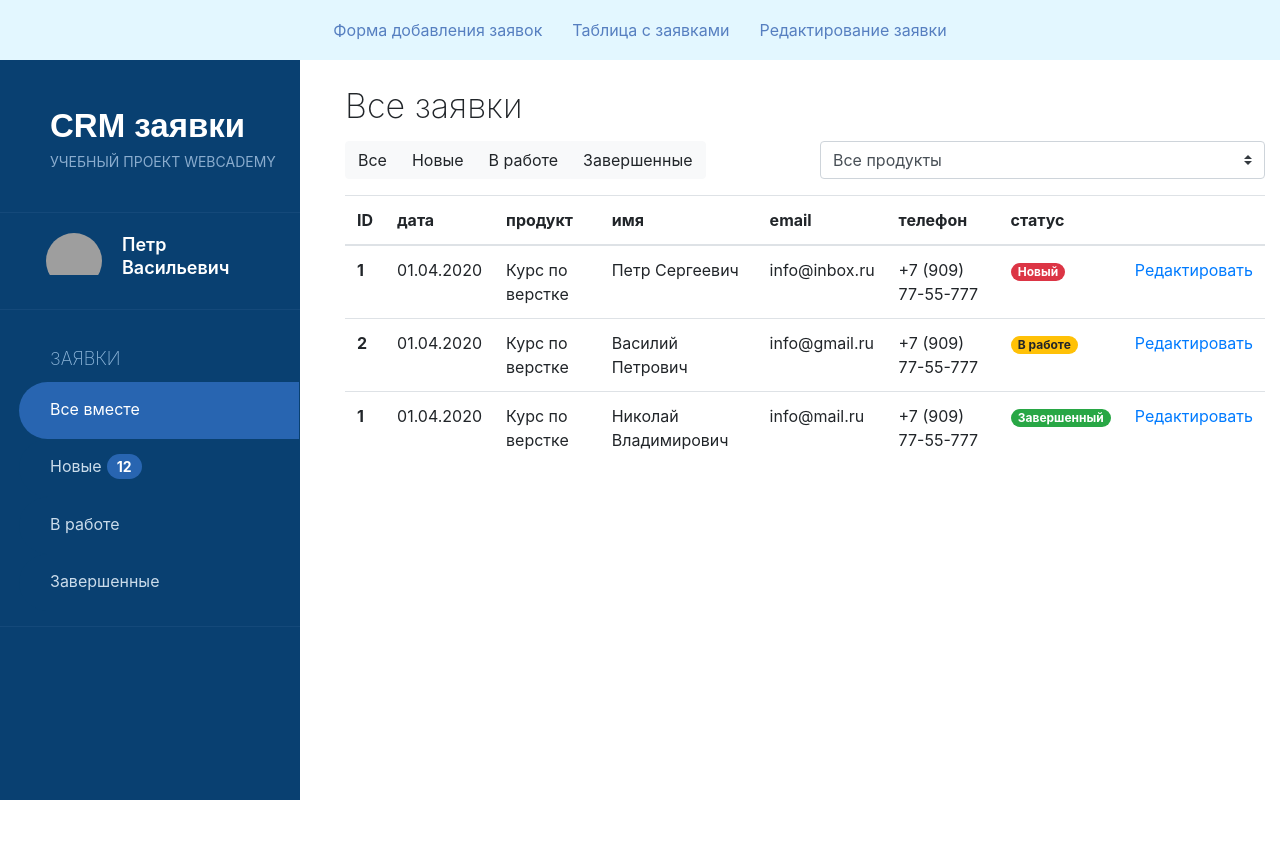
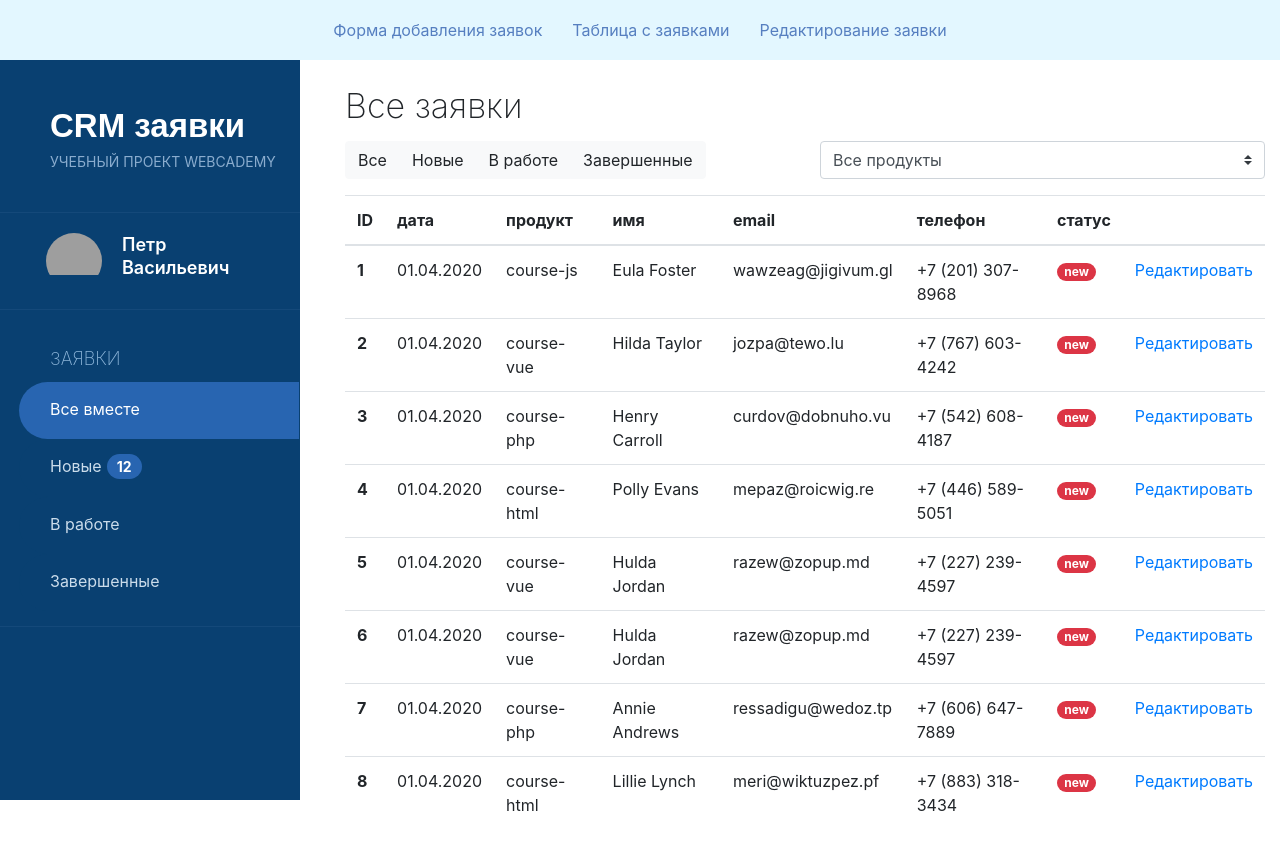
Before and after one commit to anmeshkov/-react-crm, a React (Create React App) app: page / in a window 1280 px wide. Shown: the top 850 px of the page. Before the commit the page ends 800 px from the top, so only its background shows below. Built offline with nearby package versions, Linux system fonts and the light colour scheme; data requests are answered from the project's data file; grey boxes are pictures that could not be loaded.

Commit message:
feat: реализован запрос на сервер и отображение заявок

```diff
--- a/package.json
+++ b/package.json
@@ -17,7 +17,8 @@
     "start": "react-scripts start",
     "build": "react-scripts build",
     "test": "react-scripts test",
-    "eject": "react-scripts eject"
+    "eject": "react-scripts eject",
+    "server": "json-server --watch src/db.json --port 8080"
   },
   "eslintConfig": {
     "extends": [
--- a/src/components/LeftPanel/index.jsx
+++ b/src/components/LeftPanel/index.jsx
@@ -1,5 +1,5 @@
 /* ----------------------------------------------------------------
-  Left Panel
+  Left Panel Component
 ---------------------------------------------------------------- */
 
 const LeftPanel = () => {
--- a/src/components/MainWrapper/index.jsx
+++ b/src/components/MainWrapper/index.jsx
@@ -1,13 +1,14 @@
 /* ----------------------------------------------------------------
-  Main Wrapper
+  Main Wrapper Component
 ---------------------------------------------------------------- */
+import RequestsList from "../RequestsList";
 
-const MainWrapper = () => {
+const MainWrapper = ({requests, isLoading, error}) => {
   return (
     <div className="main-wrapper">
       <div className="container-fluid">
         <div className="admin-heading-1">Все заявки</div>
-        <form action>
+        <form>
           {/* <div class="form-row"> */}
           <div className="row mb-3 justify-content-start">
             {/* Col */}
@@ -23,7 +24,7 @@ const MainWrapper = () => {
             {/* Col */}
             <div className="col">
               <select className="custom-select" id="productSelect">
-                <option value="all" selected>Все продукты</option>
+                <option value="all">Все продукты</option>
                 <option value="course-html">Курс по верстке</option>
                 <option value="course-js">Курс по JavaScript</option>
                 <option value="course-vue">Курс по VUE JS</option>
@@ -34,64 +35,9 @@ const MainWrapper = () => {
             {/* // Col */}
           </div>
         </form>
-        <table className="table fs-14">
-          <thead>
-            <tr>
-              <th>ID</th>
-              <th>дата</th>
-              <th>продукт</th>
-              <th>имя</th>
-              <th>email</th>
-              <th>телефон</th>
-              <th>статус</th>
-              <th />
-            </tr>
-          </thead>
-          <tbody id="tbody">
-            <tr>
-              <th scope="row">1</th>
-              <td>01.04.2020</td>
-              <td>Курс по верстке</td>
-              <td>Петр Сергеевич</td>
-              <td>info@inbox.ru</td>
-              <td>+7 (909) 77-55-777</td>
-              <td>
-                <div className="badge badge-pill badge-danger">Новый</div>
-              </td>
-              <td>
-                <a href="edit.html">Редактировать</a>
-              </td>
-            </tr>
-            <tr>
-              <th scope="row">2</th>
-              <td>01.04.2020</td>
-              <td>Курс по верстке</td>
-              <td>Василий Петрович</td>
-              <td>info@gmail.ru</td>
-              <td>+7 (909) 77-55-777</td>
-              <td>
-                <div className="badge badge-pill badge-warning">В работе</div>
-              </td>
-              <td>
-                <a href="edit.html">Редактировать</a>
-              </td>
-            </tr>
-            <tr>
-              <th scope="row">1</th>
-              <td>01.04.2020</td>
-              <td>Курс по верстке</td>
-              <td>Николай Владимирович</td>
-              <td>info@mail.ru</td>
-              <td>+7 (909) 77-55-777</td>
-              <td>
-                <div className="badge badge-pill badge-success">Завершенный</div>
-              </td>
-              <td>
-                <a href="edit.html">Редактировать</a>
-              </td>
-            </tr>
-          </tbody>
-        </table>
+        {isLoading && <h2>Загрузка заявок...</h2>}
+        {error && <h2>{error}</h2>}
+        {requests && <RequestsList requests={requests}/>}
       </div>
     </div>
   );
--- /dev/null
+++ b/src/components/RequestsList/index.jsx
@@ -0,0 +1,90 @@
+/* ----------------------------------------------------------------
+  Request List Component
+---------------------------------------------------------------- */
+
+const RequestsList = ({requests}) => {
+
+  //рендерим разметку для всех заявок
+  const renderRequests = requests.map((request) => {
+    return (
+      <tr key={request.id}>
+        <th scope="row">{request.id}</th>
+        <td>01.04.2020</td>
+        <td>{request.product}</td>
+        <td>{request.name}</td>
+        <td>{request.email}</td>
+        <td>{request.phone}</td>
+        <td>
+          <div className="badge badge-pill badge-danger">{request.status}</div>
+        </td>
+        <td>
+          <a href="edit.html">Редактировать</a>
+        </td>
+      </tr>
+    );
+  });
+
+  return (
+    <table className="table fs-14">
+      <thead>
+        <tr>
+          <th>ID</th>
+          <th>дата</th>
+          <th>продукт</th>
+          <th>имя</th>
+          <th>email</th>
+          <th>телефон</th>
+          <th>статус</th>
+          <th></th>
+        </tr>
+      </thead>
+      <tbody id="tbody">
+        {renderRequests}
+        {/* <tr>
+          <th scope="row">1</th>
+          <td>01.04.2020</td>
+          <td>Курс по верстке</td>
+          <td>Петр Сергеевич</td>
+          <td>info@inbox.ru</td>
+          <td>+7 (909) 77-55-777</td>
+          <td>
+            <div className="badge badge-pill badge-danger">Новый</div>
+          </td>
+          <td>
+            <a href="edit.html">Редактировать</a>
+          </td>
+        </tr>
+        <tr>
+          <th scope="row">2</th>
+          <td>01.04.2020</td>
+          <td>Курс по верстке</td>
+          <td>Василий Петрович</td>
+          <td>info@gmail.ru</td>
+          <td>+7 (909) 77-55-777</td>
+          <td>
+            <div className="badge badge-pill badge-warning">В работе</div>
+          </td>
+          <td>
+            <a href="edit.html">Редактировать</a>
+          </td>
+        </tr>
+        <tr>
+          <th scope="row">1</th>
+          <td>01.04.2020</td>
+          <td>Курс по верстке</td>
+          <td>Николай Владимирович</td>
+          <td>info@mail.ru</td>
+          <td>+7 (909) 77-55-777</td>
+          <td>
+            <div className="badge badge-pill badge-success">Завершенный</div>
+          </td>
+          <td>
+            <a href="edit.html">Редактировать</a>
+          </td>
+        </tr> */}
+      </tbody>
+    </table>
+  );
+};
+
+export default RequestsList;
--- /dev/null
+++ b/src/db.json
@@ -0,0 +1,76 @@
+{
+  "requests": [
+    {
+      "id": 1,
+      "name": "Eula Foster",
+      "phone": "+7 (201) 307-8968",
+      "email": "wawzeag@jigivum.gl",
+      "product": "course-js",
+      "date": "2024-07-18T06:31:13.111Z",
+      "status": "new"
+    },
+    {
+      "id": 2,
+      "name": "Hilda Taylor",
+      "phone": "+7 (767) 603-4242",
+      "email": "jozpa@tewo.lu",
+      "product": "course-vue",
+      "date": "2024-07-18T06:31:13.529Z",
+      "status": "new"
+    },
+    {
+      "id": 3,
+      "name": "Henry Carroll",
+      "phone": "+7 (542) 608-4187",
+      "email": "curdov@dobnuho.vu",
+      "product": "course-php",
+      "date": "2024-07-18T06:31:13.687Z",
+      "status": "new"
+    },
+    {
+      "id": 4,
+      "name": "Polly Evans",
+      "phone": "+7 (446) 589-5051",
+      "email": "mepaz@roicwig.re",
+      "product": "course-html",
+      "date": "2024-07-18T06:31:13.830Z",
+      "status": "new"
+    },
+    {
+      "id": 5,
+      "name": "Hulda Jordan",
+      "phone": "+7 (227) 239-4597",
+      "email": "razew@zopup.md",
+      "product": "course-vue",
+      "date": "2024-07-18T06:31:13.979Z",
+      "status": "new"
+    },
+    {
+      "id": 6,
+      "name": "Hulda Jordan",
+      "phone": "+7 (227) 239-4597",
+      "email": "razew@zopup.md",
+      "product": "course-vue",
+      "date": "2024-07-18T06:31:14.137Z",
+      "status": "new"
+    },
+    {
+      "id": 7,
+      "name": "Annie Andrews",
+      "phone": "+7 (606) 647-7889",
+      "email": "ressadigu@wedoz.tp",
+      "product": "course-php",
+      "date": "2024-07-18T08:29:43.681Z",
+      "status": "new"
+    },
+    {
+      "id": 8,
+      "name": "Lillie Lynch",
+      "phone": "+7 (883) 318-3434",
+      "email": "meri@wiktuzpez.pf",
+      "product": "course-html",
+      "date": "2024-07-18T08:29:44.251Z",
+      "status": "new"
+    }
+  ]
+}
--- a/src/pages/HomePage.jsx
+++ b/src/pages/HomePage.jsx
@@ -1,16 +1,41 @@
 /* ----------------------------------------------------------------
   Home Page
 ---------------------------------------------------------------- */
+import { useEffect, useState } from "react";
 import LeftPanel from "../components/LeftPanel";
 import MainWrapper from "../components/MainWrapper";
 
 const HomePage = () => {
+  const [requests, setRequests] = useState(null); // запросы
+  const [isLoading, setLoading] = useState(true);
+  const [error, setError] = useState(null);
+
+  // запрос на сервер
+  useEffect(() => {
+    fetch("http://localhost:8080/requests")
+      .then((res) => {
+        if(res.ok !== true) {
+          throw Error('Could not fetch the data from this resource');
+        }
+        return res.json();
+      })
+      .then((data) => {
+        setRequests(data);
+        setLoading(false)
+      }).catch((err) => {
+        console.log(err.message);
+        setError(err.message)
+        setLoading(false)
+      });
+  }, []);
+
+  // добавление стилей для body
   document.body.classList.add("with-nav", "body--dashboard");
 
   return (
     <div>
       <LeftPanel />
-      <MainWrapper />
+      <MainWrapper requests={requests} isLoading={isLoading} error={error}/>
     </div>
   );
 };
```
